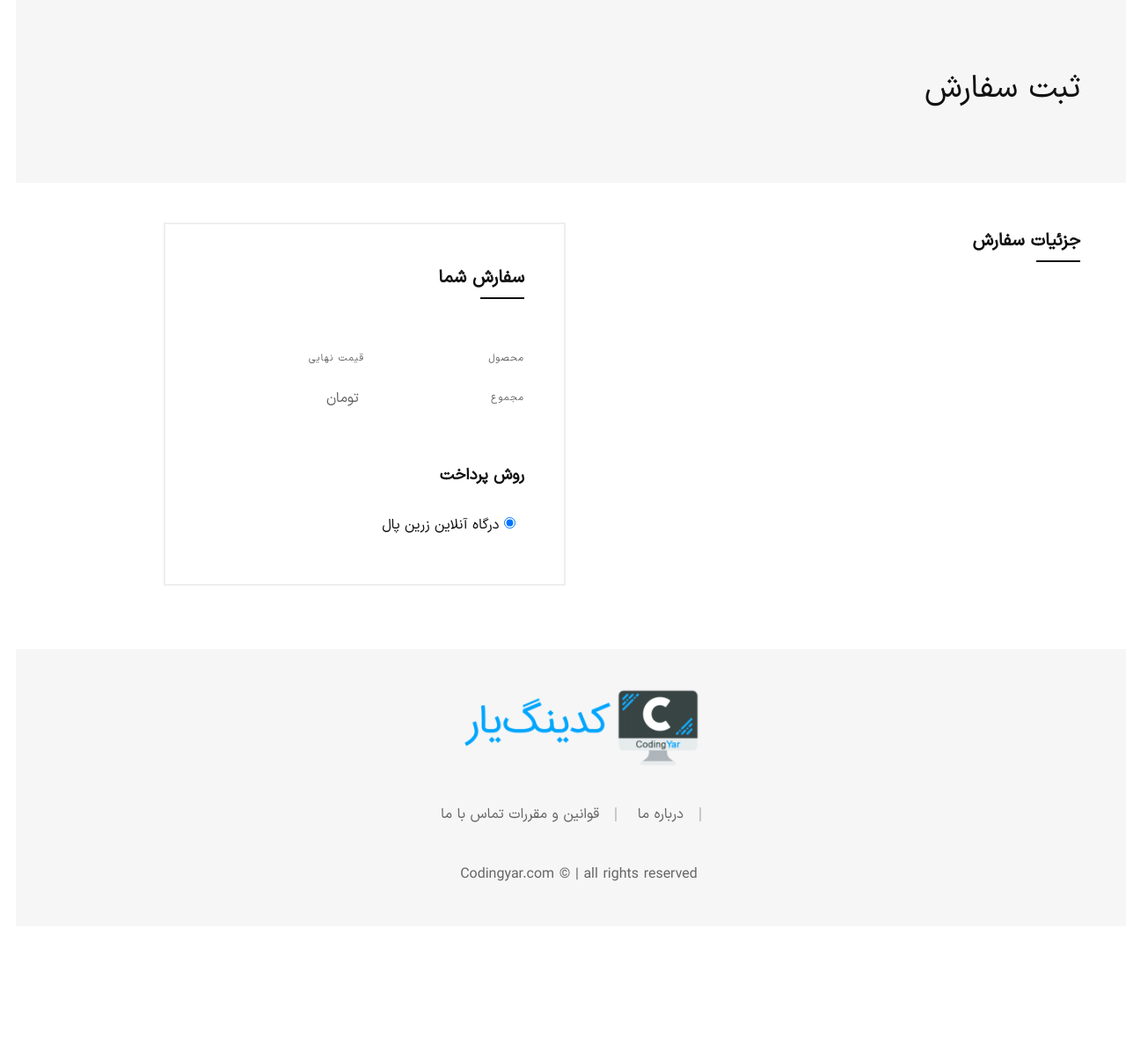
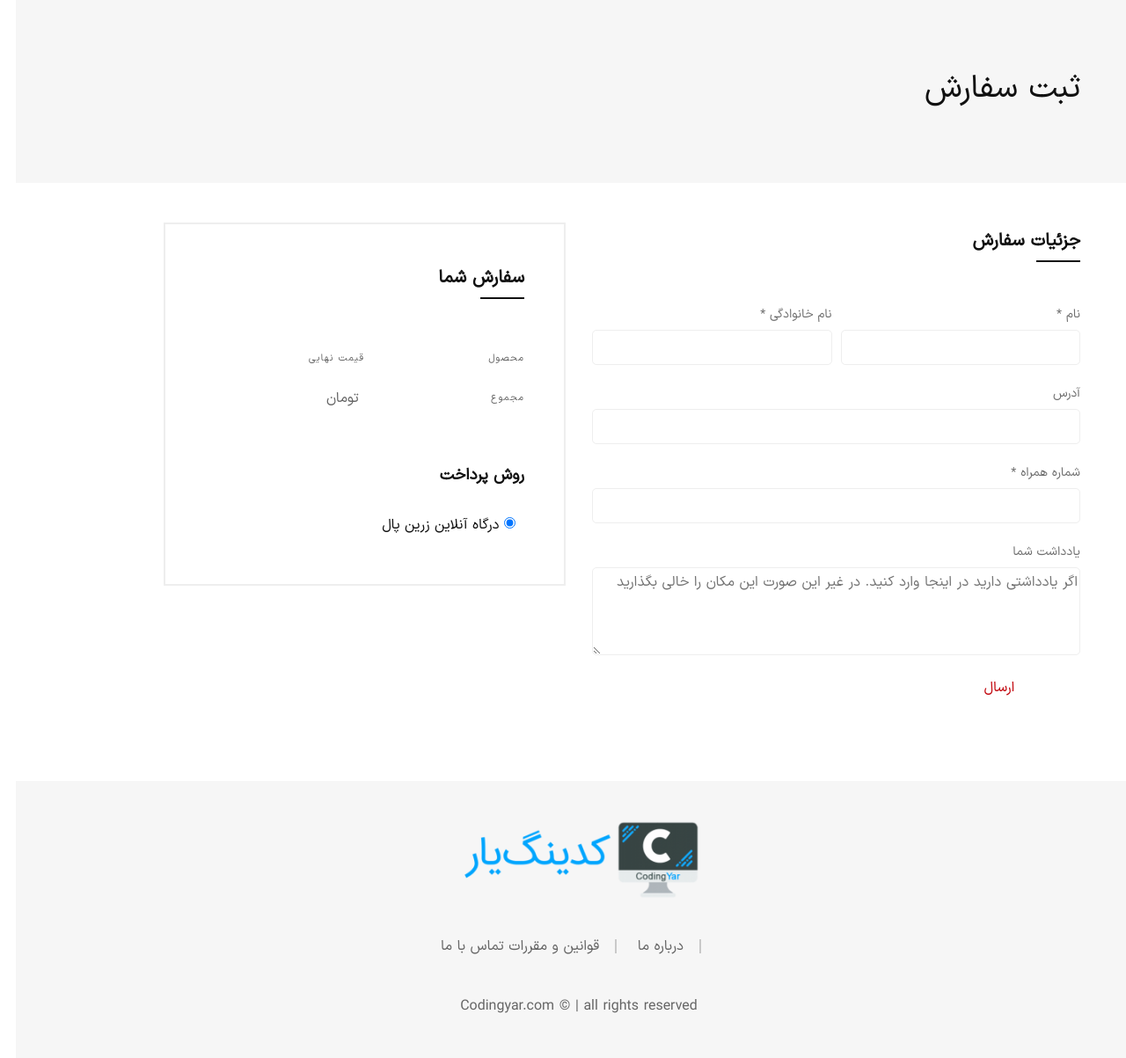
Before and after one commit to Mosllems/Online_shop, a Django app: template orders/templates/orders/order_create.html in a window 1280 px wide. Shown: the part 104-1307 px from the top of the page at 88% size. Before the commit the page ends 1106 px from the top, so only its background shows below. Run offline with Django 5.2, Linux system fonts and the light colour scheme; the template is opened without the code that fills it, so the values that code supplies are empty; some libraries are stand-ins or nearby versions; some web fonts are replaced.

Commit message:
add reset password file and order form

```diff
--- a/orders/templates/orders/order_create.html
+++ b/orders/templates/orders/order_create.html
@@ -23,54 +23,47 @@
                             <h2>جزئیات سفارش</h2>
                         </div>
                         <div class="checkout-form">
-                            {{ form|crispy }}
-{#                            <form action="#" class="form form--checkout">#}
-{#                                <div class="form-row mb--20">#}
-{#                                    <div class="form__group col-md-6 mb-sm--30">#}
-{#                                        <label for="billing_fname" class="form__label form__label--2">نام <span#}
-{#                                                class="required">*</span></label>#}
-{#                                        <input type="text" name="billing_fname" id="billing_fname"#}
-{#                                               class="form__input form__input--2">#}
-{#                                    </div>#}
-{#                                    <div class="form__group col-md-6">#}
-{#                                        <label for="billing_lname" class="form__label form__label--2">نام خانوادگی <span#}
-{#                                                class="required">*</span></label>#}
-{#                                        <input type="text" name="billing_lname" id="billing_lname"#}
-{#                                               class="form__input form__input--2">#}
-{#                                    </div>#}
-{#                                </div>#}
-{#                                <div class="form-row mb--20">#}
-{#                                    <div class="form__group col-12">#}
-{#                                        <label for="billing_company" class="form__label form__label--2">آدرس</label>#}
-{#                                        <input type="text" name="billing_company" id="billing_company"#}
-{#                                               class="form__input form__input--2">#}
-{#                                    </div>#}
-{#                                </div>#}
-{#                                <div class="form-row mb--20">#}
-{#                                    <div class="form__group col-12">#}
-{#                                        <label for="billing_phone" class="form__label form__label--2">شماره همراه <span#}
-{#                                                class="required">*</span></label>#}
-{#                                        <input type="text" name="billing_phone" id="billing_phone"#}
-{#                                               class="form__input form__input--2">#}
-{#                                    </div>#}
-{#                                </div>#}
-{#                                <div class="form-row mb--20">#}
-{#                                    <div class="form__group col-12">#}
-{#                                        <label for="billing_email" class="form__label form__label--2">ایمیل <span#}
-{#                                                class="required">*</span></label>#}
-{#                                        <input type="email" name="billing_email" id="billing_email"#}
-{#                                               class="form__input form__input--2">#}
-{#                                    </div>#}
-{#                                </div>#}
-{#                                <div class="form-row">#}
-{#                                    <div class="form__group col-12">#}
-{#                                        <label for="orderNotes" class="form__label form__label--2">یادداشت شما</label>#}
-{#                                        <textarea class="form__input form__input--2 form__input--textarea"#}
-{#                                                  id="orderNotes" name="orderNotes"#}
-{#                                                  placeholder="اگر یادداشتی دارید در اینجا وارد کنید. در غیر این صورت این مکان را خالی بگذارید"></textarea>#}
-{#                                    </div>#}
-{#                                </div>#}
-{#                            </form>#}
+                            <form action="#" method="post" class="form form--checkout">
+                                {% csrf_token %}
+                                <div class="form-row mb--20">
+                                    <div class="form__group col-md-6 mb-sm--30">
+                                        <label for="billing_fname" class="form__label form__label--2">نام <span
+                                                class="required">*</span></label>
+                                        <input type="text" name="name" id="billing_fname"
+                                               class="form__input form__input--2">
+                                    </div>
+                                    <div class="form__group col-md-6">
+                                        <label for="billing_lname" class="form__label form__label--2">نام خانوادگی <span
+                                                class="required">*</span></label>
+                                        <input type="text" name="family_name" id="billing_lname"
+                                               class="form__input form__input--2">
+                                    </div>
+                                </div>
+                                <div class="form-row mb--20">
+                                    <div class="form__group col-12">
+                                        <label for="billing_company" class="form__label form__label--2">آدرس</label>
+                                        <input type="text" name="address" id="billing_company"
+                                               class="form__input form__input--2">
+                                    </div>
+                                </div>
+                                <div class="form-row mb--20">
+                                    <div class="form__group col-12">
+                                        <label for="billing_phone" class="form__label form__label--2">شماره همراه <span
+                                                class="required">*</span></label>
+                                        <input type="text" name="phone_number" id="billing_phone"
+                                               class="form__input form__input--2">
+                                    </div>
+                                </div>
+                                <div class="form-row">
+                                    <div class="form__group col-12">
+                                        <label for="orderNotes" class="form__label form__label--2">یادداشت شما</label>
+                                        <textarea class="form__input form__input--2 form__input--textarea"
+                                                  id="orderNotes" name="order_note"
+                                                  placeholder="اگر یادداشتی دارید در اینجا وارد کنید. در غیر این صورت این مکان را خالی بگذارید"></textarea>
+                                    </div>
+                                </div>
+                                <button class="btn" type="submit">ارسال</button>
+                            </form>
                         </div>
                     </div>
                     <div class="col-xl-5 offset-xl-1 col-lg-6 mt-md--40">
```
Also changed, not shown: orders/views.py (+12 -1 lines).
